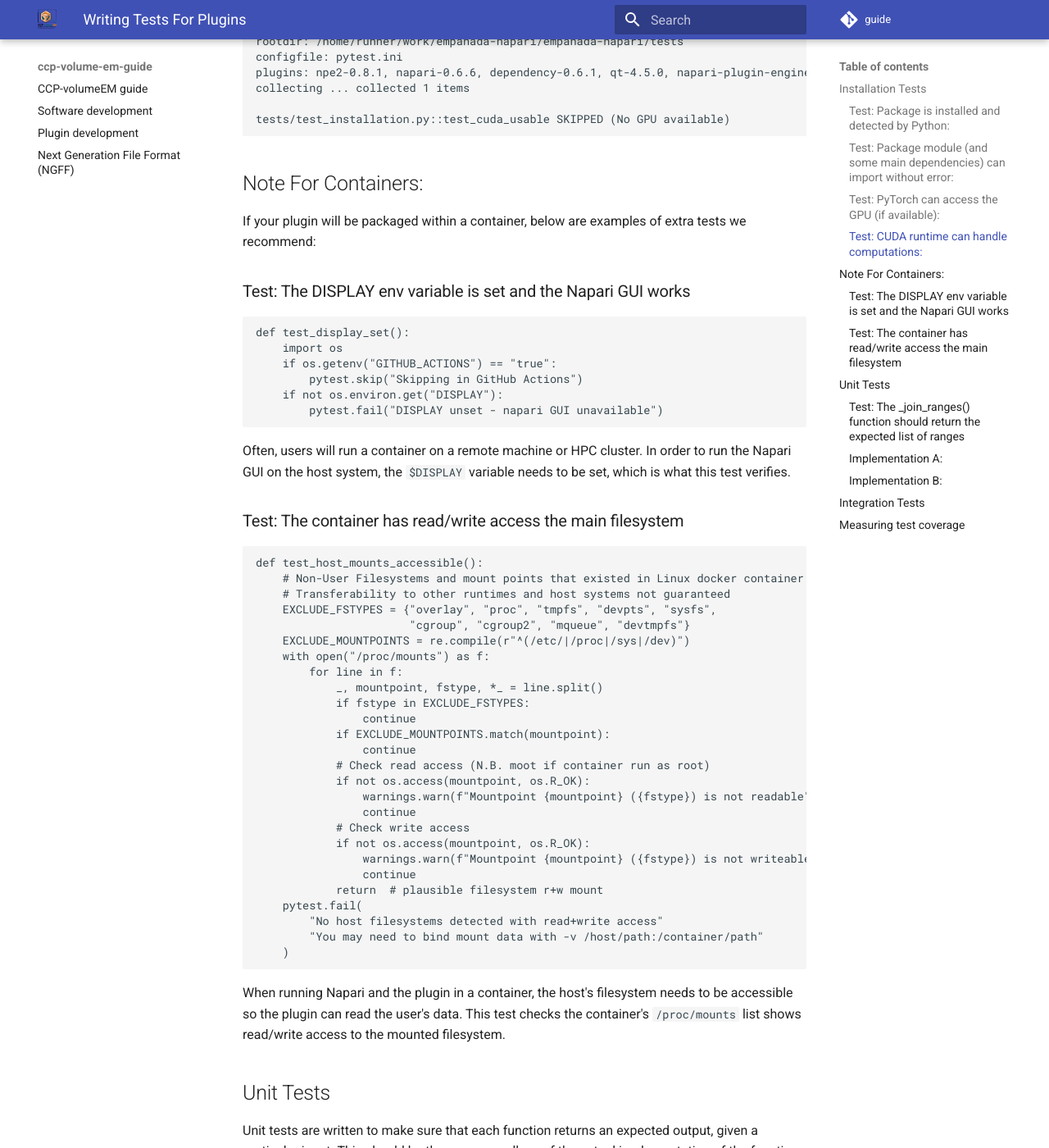
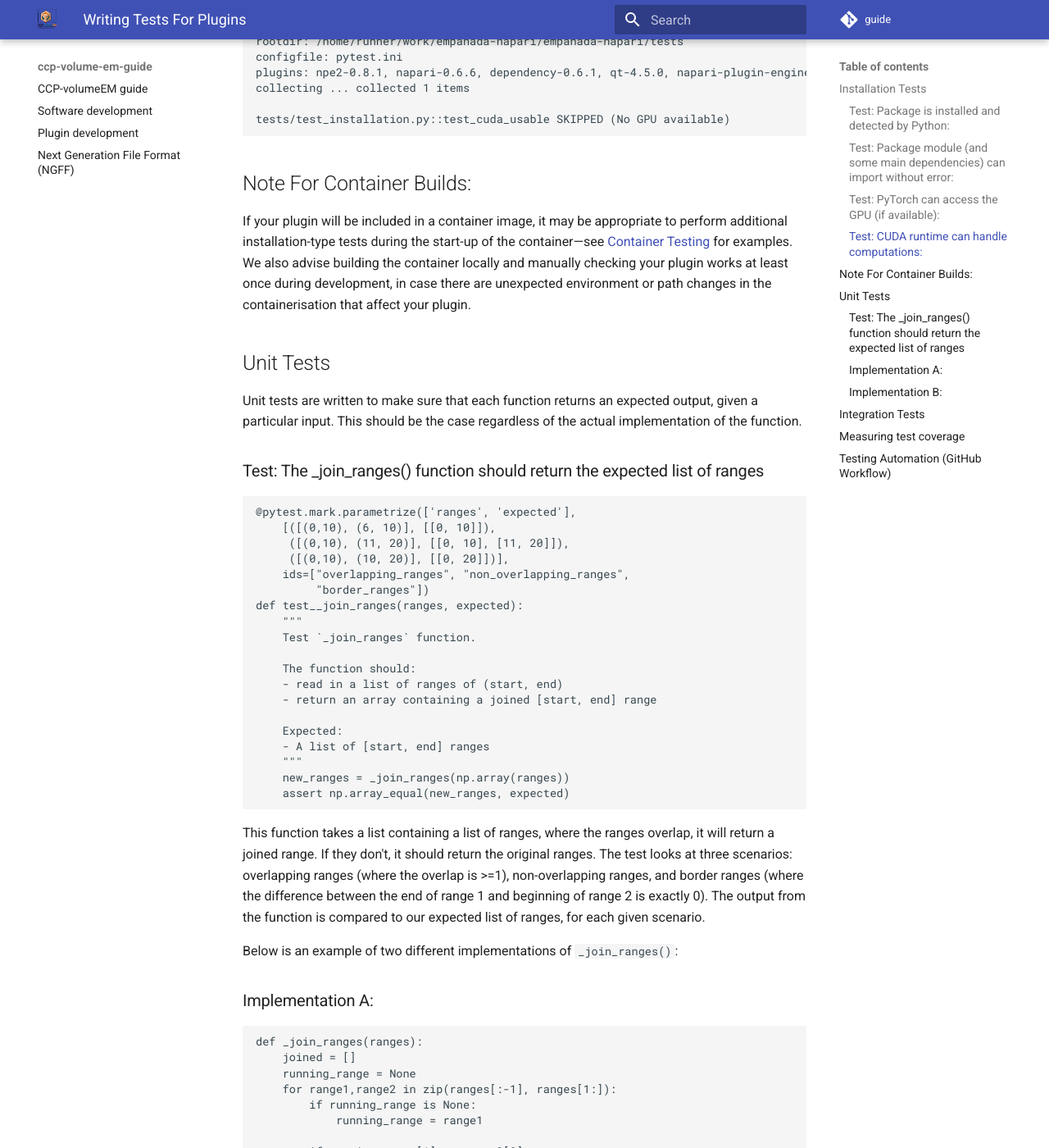
Before and after one commit to ccp-volume-em/guide, an MkDocs documentation site: the page built from docs/plugin_testing.md, in a window 1280 px wide and 1400 px high, scrolled down 2416 px. Shown: the whole window at 82% size. Built offline with MkDocs 1.6.1 and Material for MkDocs 9.7.7, drawn with Linux system fonts in a browser that asks for light colours; comment, search, counter and statistics services are not loaded; some of the changed text lies outside the part shown.

Commit message:
Update plugin testing with container reference and GitHub Workflows

````diff
--- a/docs/plugin_testing.md
+++ b/docs/plugin_testing.md
@@ -95,52 +95,13 @@
 tests/test_installation.py::test_cuda_usable SKIPPED (No GPU available)
 ```
 
-##Note For Containers:
-If your plugin will be packaged within a container, below are examples of extra tests we recommend:
-
-### Test: The DISPLAY env variable is set and the Napari GUI works
-```
-def test_display_set():
-    import os
-    if os.getenv("GITHUB_ACTIONS") == "true":
-        pytest.skip("Skipping in GitHub Actions")
-    if not os.environ.get("DISPLAY"):
-        pytest.fail("DISPLAY unset - napari GUI unavailable")
-```
-Often, users will run a container on a remote machine or HPC cluster. In order to run the Napari GUI on the host system, the `$DISPLAY` variable needs to be set, which is what this test verifies.
-
-
-### Test: The container has read/write access the main filesystem
-```
-def test_host_mounts_accessible():
-    # Non-User Filesystems and mount points that existed in Linux docker container
-    # Transferability to other runtimes and host systems not guaranteed
-    EXCLUDE_FSTYPES = {"overlay", "proc", "tmpfs", "devpts", "sysfs",
-                       "cgroup", "cgroup2", "mqueue", "devtmpfs"}
-    EXCLUDE_MOUNTPOINTS = re.compile(r"^(/etc/|/proc|/sys|/dev)")
-    with open("/proc/mounts") as f:
-        for line in f:
-            _, mountpoint, fstype, *_ = line.split()
-            if fstype in EXCLUDE_FSTYPES:
-                continue
-            if EXCLUDE_MOUNTPOINTS.match(mountpoint):
-                continue
-            # Check read access (N.B. moot if container run as root)
-            if not os.access(mountpoint, os.R_OK):
-                warnings.warn(f"Mountpoint {mountpoint} ({fstype}) is not readable")
-                continue
-            # Check write access
-            if not os.access(mountpoint, os.R_OK):
-                warnings.warn(f"Mountpoint {mountpoint} ({fstype}) is not writeable")
-                continue
-            return  # plausible filesystem r+w mount
-    pytest.fail(
-        "No host filesystems detected with read+write access"
-        "You may need to bind mount data with -v /host/path:/container/path"
-    )
-```
-
-When running Napari and the plugin in a container, the host's filesystem needs to be accessible so the plugin can read the user's data. This test checks the container's `/proc/mounts` list shows read/write access to the mounted filesystem.
+## Note For Container Builds:
+If your plugin will be included in a container image, it may be appropriate to
+perform additional installation-type tests during the start-up of the container&mdash;see
+[Container Testing](container_testing.md) for examples. We also advise building
+the container locally and manually checking your plugin works at
+least once during development, in case there are unexpected environment or path
+changes in the containerisation that affect your plugin.
 
 ## Unit Tests
 Unit tests are written to make sure that each function returns an expected output, given a particular input. This should be the case regardless of the actual implementation of the function.
@@ -258,3 +219,57 @@
 ```
 
 The report will show line-by-line what is being tested, and what is being missed. Ideally, we want everything covered by our tests. If you have lines that you know never need to be tested (like debugging code) you can omit specific lines from coverage with the comment ```# pragma: no cover```
+
+## Testing Automation (GitHub Workflow)
+Testing can be performed automatically on changes to a GitHub repository by
+creating a GitHub *Workflow*, defining a test *job* a yaml file
+`.github/workflows/test.yml`. Note the equivalent feature in GitLab is called a
+GitLab *pipeline*, and is defined by a `.gitlab-ci.ml` file in the root of the
+repository. Below is an example configuration where testing is performed for the
+Empanada Napari plugin against Linux, Mac and Windows runners (virtual machines
+hosted by GitHub), and for each a series of Python versions:
+
+```
+name: Run pytests for target platforms and Python versions
+
+on:
+  push:
+    branches:
+      - '**'
+
+jobs:
+
+  test:
+    runs-on: ${{ matrix.platform }}
+    strategy:
+      matrix:
+        platform: [ubuntu-latest, macos-latest, windows-latest]
+        python-version: ["3.10", "3.11", "3.12", "3.13"]
+    steps:
+      - uses: actions/checkout@v6
+      - uses: actions/setup-python@v6
+        with:
+          python-version: ${{ matrix.python-version }}
+
+      - name: Install dependencies
+        shell: bash
+        run: |
+          python -m pip install --upgrade pip
+          python -m pip install napari[all]
+          python -m pip install .[test]
+
+      - name: Run tests
+        env:
+          PLATFORM: ${{ matrix.platform }}
+        run: python -m pytest -s -vv tests --ignore=tests/test_install.py
+```
+An complete introduction to Workflows can be found on the [GitHub Actions
+documentation](https://docs.github.com/en/actions/concepts/workflows-and-actions/workflows).
+Here we note a few key features:
+- the workflow is specified to run on `push` to *any* branch, but many other
+  'trigger' events are possible (push to `main` / PR merger is common for build
+steps)
+- the job consists of a number of `steps`, several of which use
+'GitHub Actions', which provide pre-defined functionality in one conveinent call
+- the pipeline builds the package locally (with `[test]` dependencies), and runs
+  all but a set of installation tests (these were designed for the container images)
````
